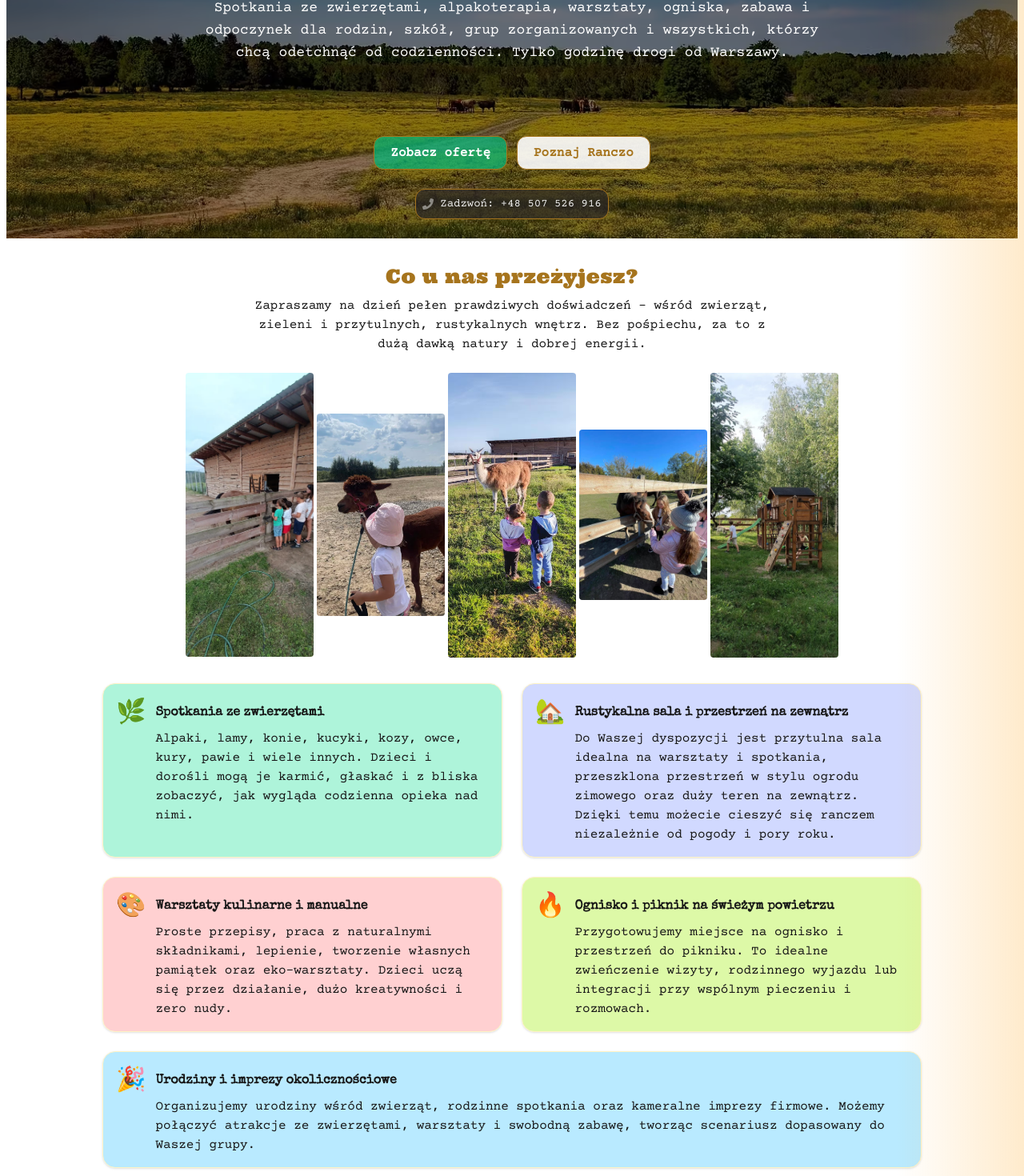
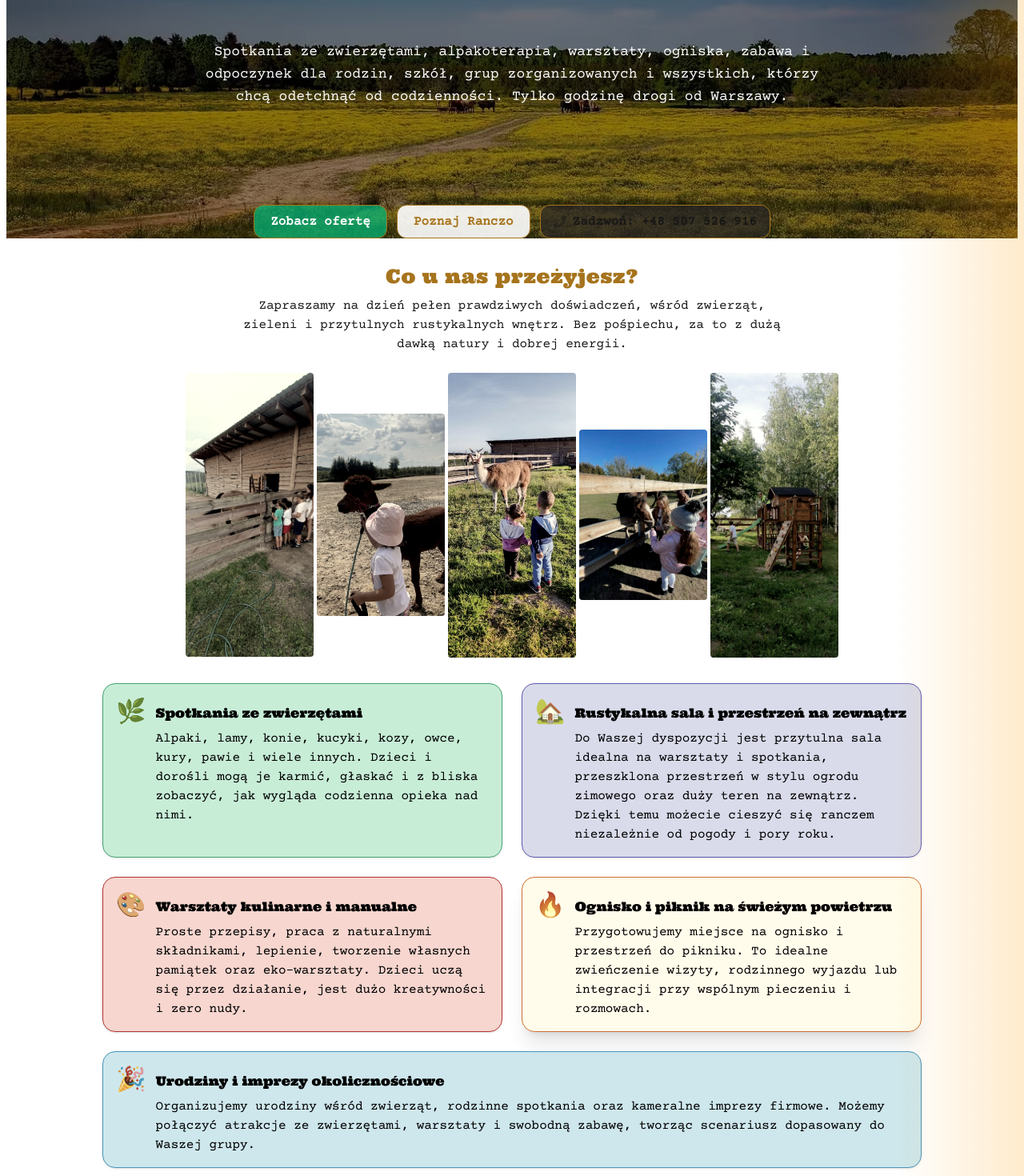
Before and after one commit to sabaudianin/ranczo-patataj, a Next.js app: page / in a window 1280 px wide. Shown: the part 296-1766 px from the top of the page at 80% size. Built offline with nearby package versions, Linux system fonts and the light colour scheme; a web font is replaced by a local one.

Commit message:
feat home layou unification

```diff
--- a/components/alpakoterapy/AlpakoTerapy.tsx
+++ b/components/alpakoterapy/AlpakoTerapy.tsx
@@ -71,7 +71,7 @@ export const AlpakoTerapy = () => {
             className="font-curier text-xs md:text-base"
           >
             Alpakoterapia to łagodna i bezpieczna terapia oparta na obcowaniu ze
-            zwierzętami, idealna dla osób które potrzebują chwili wytchnienia,
+            zwierzętami, idealna dla osób, które potrzebują chwili wytchnienia,
             relaksu oraz harmonii z naturą.
           </motion.p>
         </div>
--- a/components/atrakcje/Atrakcje.tsx
+++ b/components/atrakcje/Atrakcje.tsx
@@ -1,7 +1,42 @@
-"use client";
-
 import Image from "next/image";
 
+const ATTRACTIONS = [
+  {
+    icon: "🌿",
+    title: "Spotkania ze zwierzętami",
+    description:
+      "Alpaki, lamy, konie, kucyki, kozy, owce, kury, pawie i wiele innych. Dzieci i dorośli mogą je karmić, głaskać i z bliska zobaczyć, jak wygląda codzienna opieka nad nimi.",
+    className: "bg-emerald-300/50 border border-emerald-500",
+  },
+  {
+    icon: "🏡",
+    title: "Rustykalna sala i przestrzeń na zewnątrz",
+    description:
+      "Do Waszej dyspozycji jest przytulna sala idealna na warsztaty i spotkania, przeszklona przestrzeń w stylu ogrodu zimowego oraz duży teren na zewnątrz. Dzięki temu możecie cieszyć się ranczem niezależnie od pogody i pory roku.",
+    className: "bg-indigo-300/50 border border-indigo-500",
+  },
+  {
+    icon: "🎨",
+    title: "Warsztaty kulinarne i manualne",
+    description:
+      "Proste przepisy, praca z naturalnymi składnikami, lepienie, tworzenie własnych pamiątek oraz eko-warsztaty. Dzieci uczą się przez działanie, jest dużo kreatywności i zero nudy.",
+    className: "bg-red-300/50 border border-red-500",
+  },
+  {
+    icon: "🔥",
+    title: "Ognisko i piknik na świeżym powietrzu",
+    description:
+      "Przygotowujemy miejsce na ognisko i przestrzeń do pikniku. To idealne zwieńczenie wizyty, rodzinnego wyjazdu lub integracji przy wspólnym pieczeniu i rozmowach.",
+    className: "bg-orange-100/50 border border-orange-500 shadow-xl",
+  },
+  {
+    icon: "🎉",
+    title: "Urodziny i imprezy okolicznościowe",
+    description:
+      "Organizujemy urodziny wśród zwierząt, rodzinne spotkania oraz kameralne imprezy firmowe. Możemy połączyć atrakcje ze zwierzętami, warsztaty i swobodną zabawę, tworząc scenariusz dopasowany do Waszej grupy.",
+    className: "bg-sky-300/50 border border-sky-500 md:col-span-2",
+  },
+];
 export const Atrakcje = () => {
   return (
     <section
@@ -17,9 +52,9 @@ export const Atrakcje = () => {
           Co u nas przeżyjesz?
         </h2>
         <p className="font-curier text-xs md:text-base mt-2 max-w-2xl mx-auto">
-          Zapraszamy na dzień pełen prawdziwych doświadczeń – wśród zwierząt,
-          zieleni i przytulnych, rustykalnych wnętrz. Bez pośpiechu, za to z
-          dużą dawką natury i dobrej energii.
+          Zapraszamy na dzień pełen prawdziwych doświadczeń, wśród zwierząt,
+          zieleni i przytulnych rustykalnych wnętrz. Bez pośpiechu, za to z dużą
+          dawką natury i dobrej energii.
         </p>
       </div>
 
@@ -32,40 +67,40 @@ export const Atrakcje = () => {
           alt=""
           width={100}
           height={100}
-          className="hidden md:block w-20 md:w-40 h-auto object-cover rounded"
+          className="hidden md:block w-20 md:w-40 h-auto object-cover rounded sepia-[0.4] contrast-125 brightness-90 saturate-75"
         />
         <Image
           src="/images/g7.avif"
           alt=""
           width={100}
           height={100}
-          className="w-20 md:w-40 h-auto object-cover rounded"
+          className="w-20 md:w-40 h-auto object-cover rounded sepia-[0.3] contrast-125 brightness-90 saturate-75"
         />
         <Image
           src="/images/g2.avif"
           alt=""
           width={100}
           height={100}
-          className="w-20 md:w-40 h-auto object-cover rounded"
+          className="w-20 md:w-40 h-auto object-cover rounded sepia-[0.2] contrast-125 brightness-90 saturate-75"
         />
         <Image
           src="/images/g3.avif"
           alt=""
           width={100}
           height={100}
-          className="w-20 md:w-40 h-auto object-cover rounded"
+          className="w-20 md:w-40 h-auto object-cover rounded sepia-[0.1] contrast-125 brightness-90 saturate-75"
         />
         <Image
           src="/images/g5.avif"
           alt=""
           width={100}
           height={100}
-          className="hidden md:block w-20 md:w-40 h-auto object-cover rounded"
+          className="hidden md:block w-20 md:w-40 h-auto object-cover rounded sepia-[0.1] contrast-125 brightness-90 saturate-75"
         />
       </div>
-
-      <div className="grid gap-4 md:gap-6 md:grid-cols-2 font-curier text-xs md:text-base">
-        <div className="flex gap-3 p-3 md:p-4 rounded-2xl bg-emerald-300/50 shadow-sm border border-amber-100">
+      {/*
+      <div className="grid gap-4 md:gap-6 md:grid-cols-2 text-xs">
+        <div className="flex gap-3 p-3 md:p-4 rounded-2xl bg-emerald-300/50 shadow-sm border border-emerald-500 font-curier md:text-base font-curier sepia-[0.6] contrast-125 brightness-90 saturate-75">
           <div className="text-2xl md:text-3xl mt-1">🌿</div>
           <div>
             <h3 className="font-special font-bold py-2">
@@ -79,13 +114,13 @@ export const Atrakcje = () => {
           </div>
         </div>
 
-        <div className="flex gap-3 p-3 md:p-4 rounded-2xl bg-indigo-300/50 shadow-sm border border-amber-100">
+        <div className="flex gap-3 p-3 md:p-4 rounded-2xl bg-indigo-300/50 shadow-sm border border-indigo-500 font-curier sepia-[0.4] contrast-125 brightness-90 saturate-75">
           <div className="text-2xl md:text-3xl mt-1">🏡</div>
           <div>
             <h3 className="font-special font-bold py-2">
               Rustykalna sala i przestrzeń na zewnątrz
             </h3>
-            <p>
+            <p className="text-xs">
               Do Waszej dyspozycji jest przytulna sala idealna na warsztaty i
               spotkania, przeszklona przestrzeń w stylu ogrodu zimowego oraz
               duży teren na zewnątrz. Dzięki temu możecie cieszyć się ranczem
@@ -94,9 +129,8 @@ export const Atrakcje = () => {
           </div>
         </div>
 
-        {/* Warsztaty */}
-        <div className="flex gap-3 p-3 md:p-4 rounded-2xl bg-red-300/50 shadow-sm border border-amber-100">
-          <div className="text-2xl md:text-3xl mt-1">🎨</div>
+        <div className="flex gap-3 p-3 md:p-4 rounded-2xl bg-red-300/50 shadow-sm border border-red-500 sepia-[0.4] contrast-125 brightness-90 saturate-75 font-curier">
+          <div className="text-2xl md:text-3xl mt-1 ">🎨</div>
           <div>
             <h3 className="font-special font-bold py-2">
               Warsztaty kulinarne i manualne
@@ -104,13 +138,12 @@ export const Atrakcje = () => {
             <p>
               Proste przepisy, praca z naturalnymi składnikami, lepienie,
               tworzenie własnych pamiątek oraz eko-warsztaty. Dzieci uczą się
-              przez działanie, dużo kreatywności i zero nudy.
+              przez działanie, jest dużo kreatywności i zero nudy.
             </p>
           </div>
         </div>
 
-        {/* Ognisko i piknik */}
-        <div className="flex gap-3 p-3 md:p-4 rounded-2xl bg-lime-300/50 shadow-sm border border-amber-100">
+        <div className="flex gap-3 p-3 md:p-4 rounded-2xl bg-orange-100/50 shadow-xl  border border-orange-500  sepia-[0.4] contrast-125 brightness-90 saturate-75 font-curier">
           <div className="text-2xl md:text-3xl mt-1">🔥</div>
           <div>
             <h3 className="font-special font-bold py-2">
@@ -124,8 +157,7 @@ export const Atrakcje = () => {
           </div>
         </div>
 
-        {/* (Opcjonalnie) przejażdżki – jeśli chcesz dodać */}
-        {/*
+
         <div className="flex gap-3 p-3 md:p-4 rounded-2xl bg-white/70 shadow-sm border border-amber-100">
           <div className="text-2xl md:text-3xl mt-1">🐴</div>
           <div>
@@ -139,10 +171,9 @@ export const Atrakcje = () => {
             </p>
           </div>
         </div>
-        */}
 
-        {/* Urodziny i imprezy */}
-        <div className="flex gap-3 p-3 md:p-4 rounded-2xl bg-sky-300/50 shadow-sm border border-amber-100 md:col-span-2">
+
+        <div className="flex gap-3 p-3 md:p-4 rounded-2xl bg-sky-300/50 border border-sky-500 shadow-sm  md:col-span-2 sepia-[0.4] contrast-125 brightness-90 saturate-75 font-curier">
           <div className="text-2xl md:text-3xl mt-1">🎉</div>
           <div>
             <h3 className="font-special font-bold py-2">
@@ -156,6 +187,25 @@ export const Atrakcje = () => {
             </p>
           </div>
         </div>
+      </div> */}
+
+      <div className="grid gap-4 md:gap-6 md:grid-cols-2 text-xs md:text-base font-curier">
+        {ATTRACTIONS.map((item) => (
+          <div
+            key={item.title}
+            className={`
+            flex gap-3 p-3 md:p-4 rounded-2xl shadow-sm
+            sepia-[0.3] contrast-125 brightness-90 saturate-75
+            ${item.className}
+          `}
+          >
+            <div className="text-2xl md:text-3xl mt-1">{item.icon}</div>
+            <div>
+              <h3 className="font-ultra  py-2 ">{item.title}</h3>
+              <p>{item.description}</p>
+            </div>
+          </div>
+        ))}
       </div>
     </section>
   );
--- a/components/banner/Banner.tsx
+++ b/components/banner/Banner.tsx
@@ -82,10 +82,10 @@ export const Banner: React.FC = () => {
         </div>
 
         <div className="absolute inset-0 bg-black/45">
-          <div className="flex h-full flex-col items-center justify-between px-4 py-6 text-center">
+          <div className="flex h-full flex-col items-center justify-between px-4  text-center">
             <h1
               id="promo-heading"
-              className="font-ultra text-[var(--c-primary)] text-lg md:text-2xl xl:text-3xl max-w-3xl mx-auto"
+              className=" max-w-3xl mx-auto mt-8 font-ultra text-[var(--c-primary)] text-lg md:text-2xl xl:text-3xl"
               itemProp="name"
             >
               Ranczo Patataj - gospodarstwo edukacyjne i rekreacyjne pod
@@ -99,8 +99,7 @@ export const Banner: React.FC = () => {
               drogi od Warszawy.
             </p>
 
-            <div className="mt-4 flex flex-col gap-3 w-full items-center justify-center">
-              <div className=" flex flex-col sm:flex-row gap-3  w-1/2 justify-center">
+            <div className="flex flex-col sm:flex-row gap-3 items-center justify-center">
               <Link
                 href="/oferta"
                 className="inline-flex items-center justify-center px-5 py-2 rounded-xl bg-emerald-500/70 hover:bg-emerald-500 border border-[var(--c-primary)] text-xs md:text-sm lg:text-base font-semibold text-white font-curier hover:scale-105 transition-transform duration-200 focus-visible:outline-none focus-visible:ring-2 focus-visible:ring-offset-2 focus-visible:ring-[var(--c-primary)]"
@@ -114,11 +113,10 @@ export const Banner: React.FC = () => {
               >
                 Poznaj Ranczo
               </Link>
-              </div>
-              <div className="mt-3 w-full">
+              <div className="">
                 <a
                   href={PHONETO}
-                  className="inline-flex items-center justify-center gap-2 p-2 border rounded-xl border-[var(--c-primary)] bg-stone-800/70 text-[0.7rem] md:text-sm text-white/90 font-curier underline-offset-2 hover:underline"
+                  className="inline-flex items-center justify-center gap-2 py-2 px-4 border rounded-xl border-[var(--c-primary)] bg-stone-800/70 hover:scale-105 transition-transform duration-200 focus-visible:outline-none focus-visible:ring-2 focus-visible:ring-offset-2 md:text-sm lg:text-base  font-semibold font-curier"
                   aria-label={`Zadzwoń pod numer ${CONTACT.phoneDisplay}, aby zarezerwować termin w Ranczo Patataj`}
                   itemProp="telephone"
                 >
--- a/components/cta/Cta.tsx
+++ b/components/cta/Cta.tsx
@@ -56,17 +56,17 @@ export const Cta = () => {
         </div>
 
         <p className="text-xs md:text-sm max-w-md mx-auto font-semibold font-curier">
-          Zadzwoń, aby umówić zajęcia edukacyjne, warsztaty, zarezerować ranczo
+          Zadzwoń, aby umówić zajęcia edukacyjne, warsztaty, zarezerwować ranczo
           na imprezę firmową, rodzinną lub wizytę grupową.
         </p>
       </div>
       <div
-        className="relative h-64 md:h-120 w-full overflow-hidden  aspect-[16/9]"
+        className="relative h-64 md:h-120 w-full overflow-hidden  aspect-[16/9] mt-4"
         aria-hidden="true"
       >
         <BgSlider
           slides={SLIDES}
-          className="absolute inset-0 w-full h-full "
+          className="absolute inset-0 w-full h-full"
         />
       </div>
     </section>
--- a/components/featurs/Features.tsx
+++ b/components/featurs/Features.tsx
@@ -12,7 +12,7 @@ const ANIMAL_FEATURES = [
   {
     src: "/images/tlam.avif",
     alt: "Lama spacerująca po zagrodzie w otoczeniu natury",
-    label: "Zachwyć lamami🤗",
+    label: "Zachwyć się lamami🤗",
     fact: "Lamy uczą cierpliwości i obecności, świetnie wspierając pracę z emocjami.",
   },
   {
--- a/components/hero/Hero.tsx
+++ b/components/hero/Hero.tsx
@@ -58,7 +58,7 @@ export const Hero = () => {
             fill
             alt="Pyszczek Lamy z Bliska"
             sizes="100vw"
-            className="object-cover max-h-100"
+            className="object-cover max-h-100 sepia-[0.4] contrast-125 brightness-90 saturate-75"
           />
 
           <div className=" relative w-full p-1  mx-auto font-special text-center font-bold bg-black/50 text-white md:text-2xl">
--- a/components/poster/Poster.tsx
+++ b/components/poster/Poster.tsx
@@ -29,9 +29,9 @@ export const Poster = () => {
         Atrakcyjne pakiety dla szkół !!!
       </p> */}
 
-      <div className="py-2">
+      <div className="">
         <h2
-          className="text-center  md:text-xl font-ultra pt-4 "
+          className="text-center md:text-xl font-ultra"
           id="schools-offer-heading"
         >
           Zapytaj o naszą nową ofertę dla szkół i przedszkoli: <br />
--- a/components/testimonial/Testimonial.tsx
+++ b/components/testimonial/Testimonial.tsx
@@ -56,7 +56,7 @@ export const Testimonial = () => {
     <section
       id="opinie"
       aria-labelledby="opinions-heading"
-      className="px-1 md:px-8 max-w-7xl mx-auto py-12"
+      className="px-1 md:px-8 max-w-7xl mx-auto py-4"
     >
       <motion.h2
         id="opinions-heading"
@@ -82,8 +82,7 @@ export const Testimonial = () => {
         {OPINIONS.map((opinion, index) => (
           <motion.article
             key={opinion.name}
-            className={`relative text-sm text-black ${opinion.font}
-      border border-amber-900/40 rounded-md bg-[#f7f0dc] shadow-[0_12px_30px_rgba(0,0,0,0.45)] p-4 flex flex-col gap-3 `}
+            className={`relative p-4 flex flex-col gap-3 border border-amber-900/40 rounded-md bg-[#f7f0dc] shadow-[0_12px_30px_rgba(0,0,0,0.45)]  text-sm text-black ${opinion.font}`}
             itemScope
             itemType="https://schema.org/Review"
             initial={{ opacity: 0, y: 20, scale: 0.96 }}
--- a/components/visit/Visit.tsx
+++ b/components/visit/Visit.tsx
@@ -16,7 +16,7 @@ export const Visit = () => {
         </h2>
 
         <p className="font-curier text-xs md:text-base mt-2 max-w-2xl mx-auto">
-          Każda wizyta przebiega w spokojnym rytmie i dopasowana jest do Was –
+          Każda wizyta przebiega w spokojnym rytmie i jest dopasowana do Was,
           niezależnie od tego, czy przyjeżdżacie sami, z rodziną, znajomymi czy
           większą grupą.
         </p>
@@ -48,7 +48,7 @@ export const Visit = () => {
 
         <p className="mt-4 max-w-xl mx-auto">
           Program każdej wizyty układamy tak, aby był przyjemny, spokojny i
-          komfortowy,niezależnie od wieku i potrzeb odwiedzających.
+          komfortowy, niezależnie od wieku i potrzeb odwiedzających.
         </p>
       </div>
     </section>
```
Also changed, not shown: components/final/Final.tsx (+5 -4 lines), ui/bgSlider/BgSlider.tsx (+5 -2 lines). Lines whose indentation alone changed are shown as unchanged.
